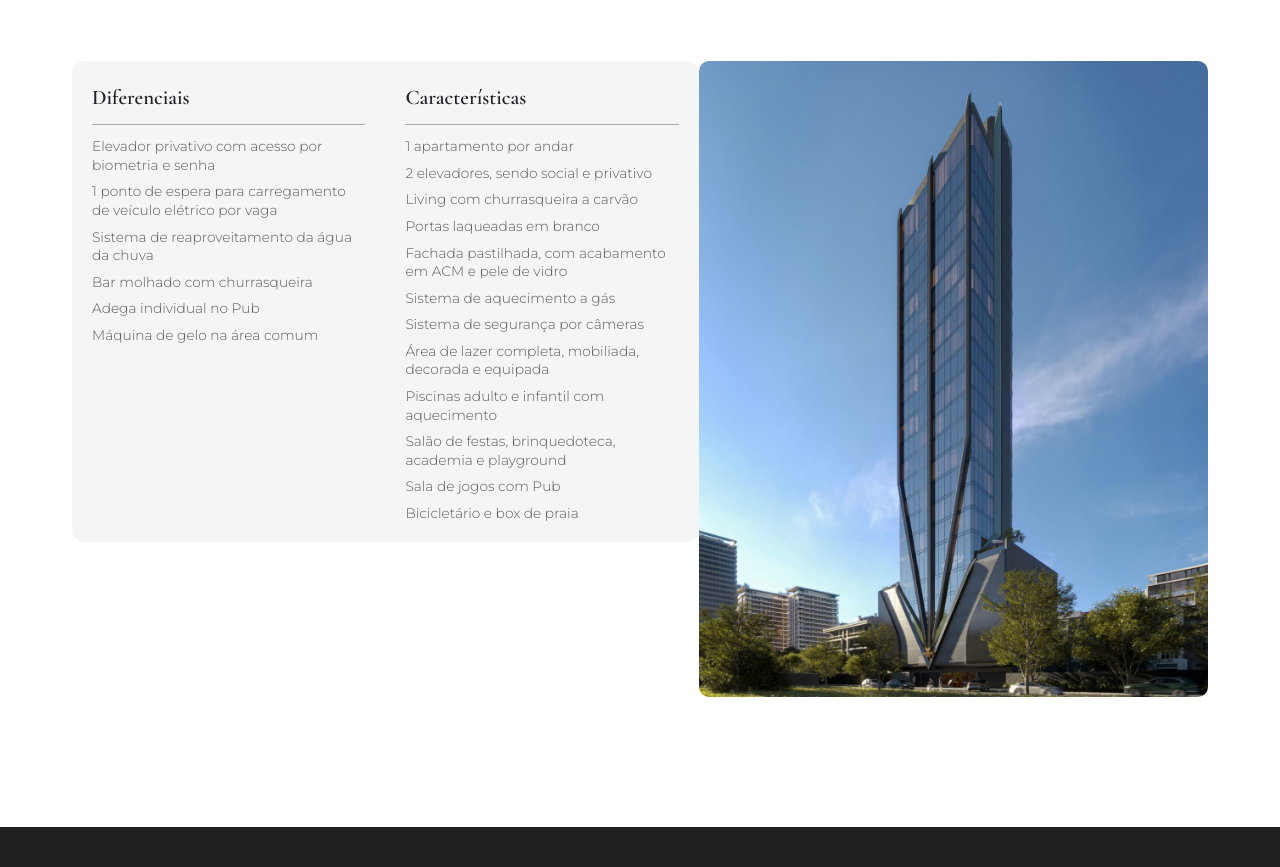
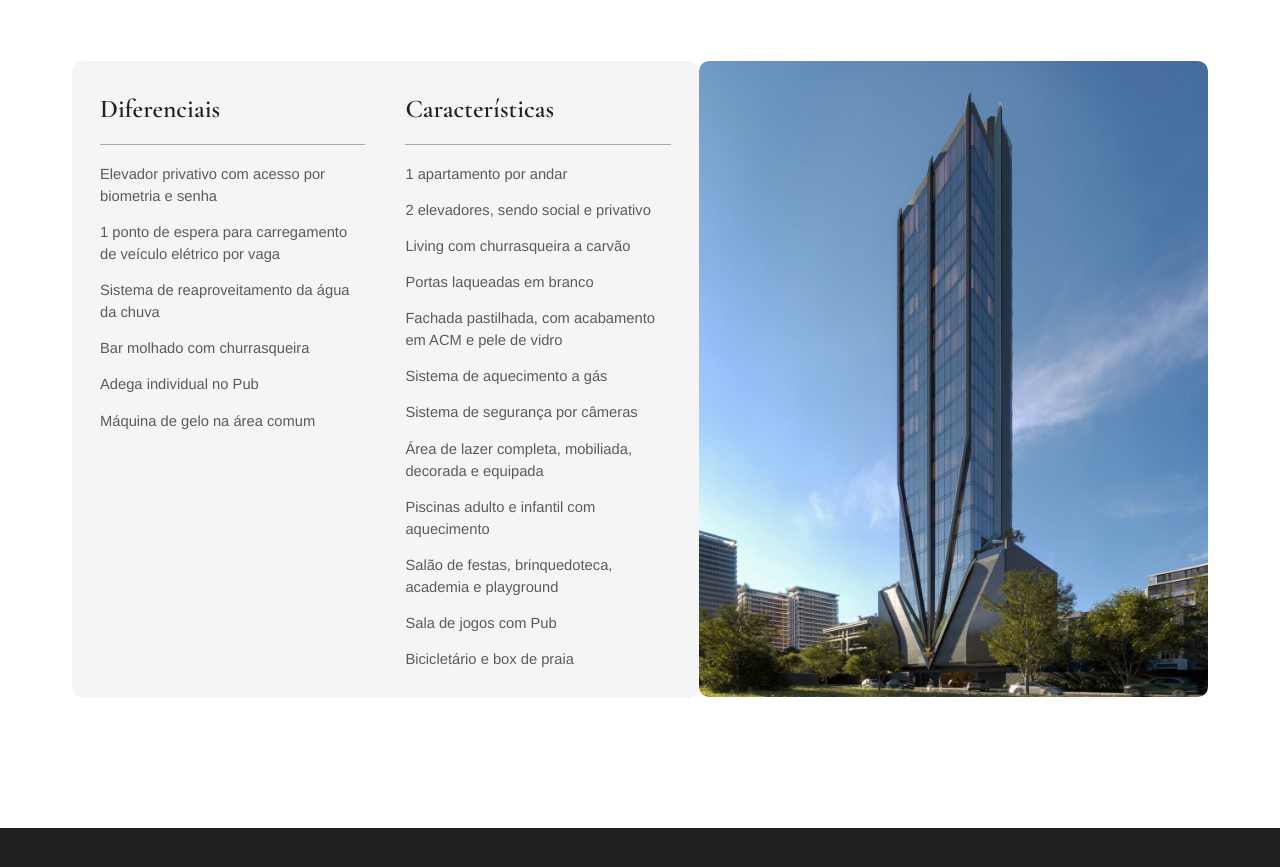
Before and after one commit to GabrielRossatto/Zigs, a plain HTML site: page empreendimentos/vortex.html in a window 1280 px wide. Shown: the part 1014-1881 px from the top of the page. Drawn offline with nearby package versions, Linux system fonts and the light colour scheme; a web font is replaced by a local one.

Commit message:
vortex pronto

```diff
--- a/css/style.css
+++ b/css/style.css
@@ -791,6 +791,7 @@ section { position: relative; padding: 130px 0; }
 }
 .emp-specs-col ul { display: grid; gap: 14px; }
 .emp-specs-col li {
+  font-family: 'Helvetica Now', 'Helvetica Neue', Helvetica, Arial, sans-serif;
   font-size: 0.92rem;
   color: rgba(29,32,38,0.72);
   line-height: 1.5;
--- a/empreendimentos/vortex.html
+++ b/empreendimentos/vortex.html
@@ -22,10 +22,6 @@
 .emp-hero-tags { margin-top: -140px; margin-bottom: 20px; }
 .emp-hero-tags span { background: none; border: none; color: #fff; }
 .emp-highlight-card { background: transparent; padding: 0; }
-.emp-specs-text { padding: 20px; }
-.emp-specs-col ul { gap: 8px; }
-.emp-specs-col li { font-size: 0.86rem; line-height: 1.35; }
-.emp-specs-col h3 { font-size: 1.3rem; margin-bottom: 12px; padding-bottom: 10px; }
 </style>
 </head>
 <body>
```
